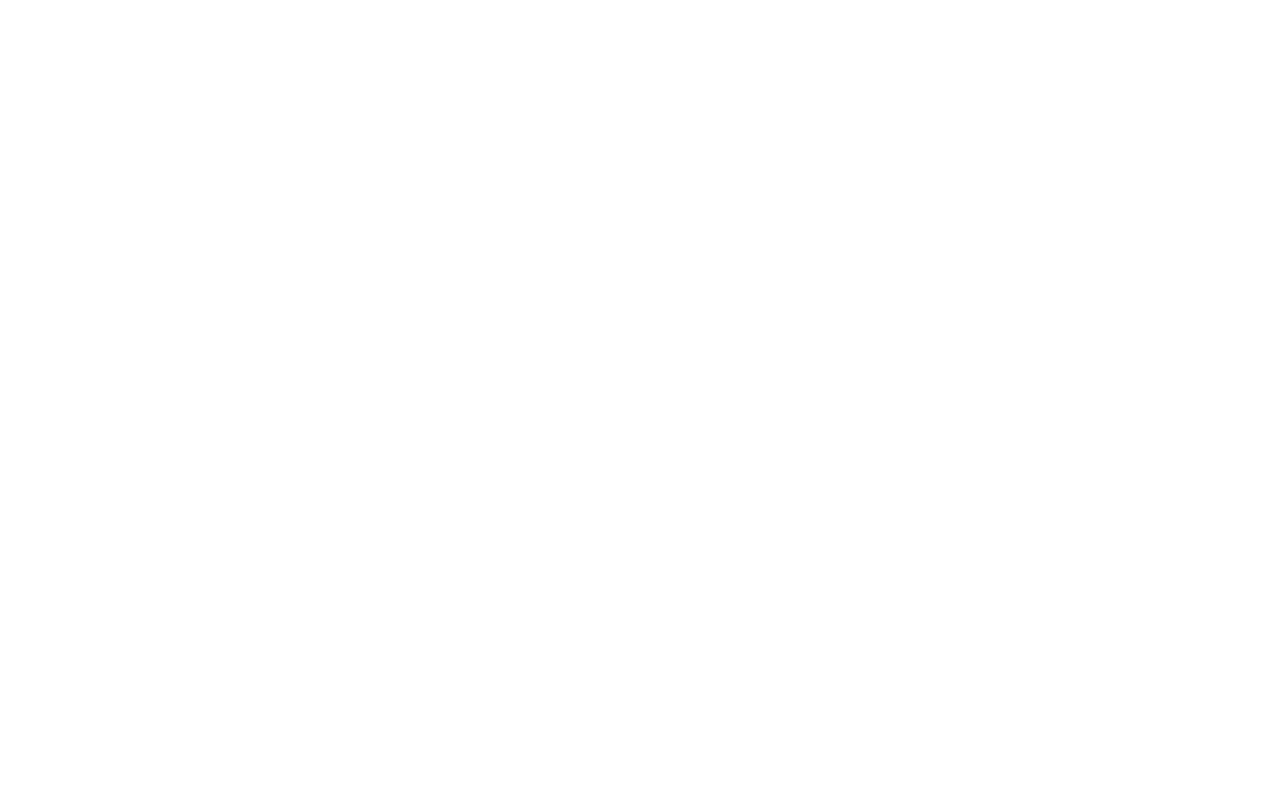
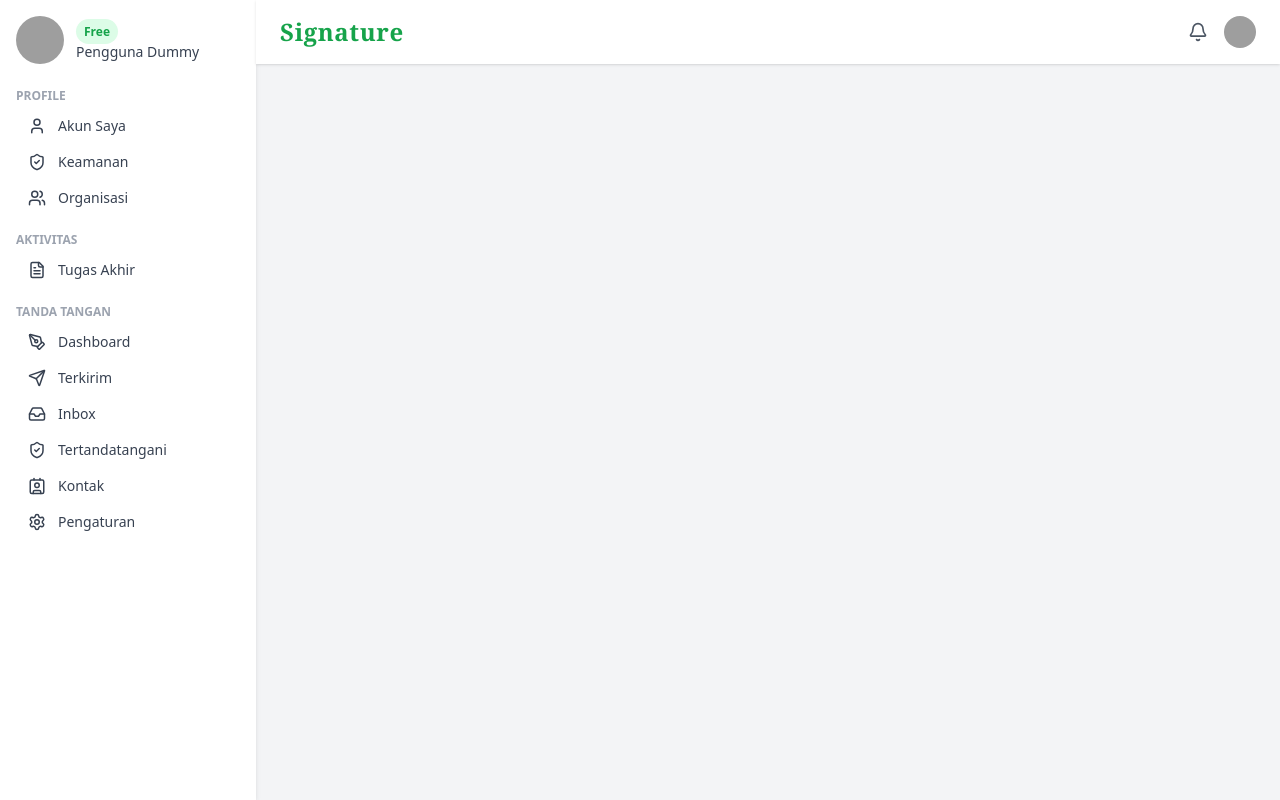
Before and after one commit to Madaihsan/FS, a React (Vite) app: page /MainLayout in a window 1280 px wide. Before the commit this address had no page. Built offline with nearby package versions, Linux system fonts and the light colour scheme; grey boxes are pictures that could not be loaded.

Commit message:
feat: Membuat Homepage dengan Layout dashboar

```diff
--- a/src/App.jsx
+++ b/src/App.jsx
@@ -1,8 +1,10 @@
-// src/App.jsx
 import { BrowserRouter as Router, Routes, Route } from 'react-router-dom'
 import Guest from './pages/auth/guest'
 import Login from './pages/auth/Login'
 import Register from './pages/auth/register'
+import Navbar from './components/Navbar'
+import Sidebar from './components/Sidebar'
+import MainLayout from './layouts/MainLayout'
 
 export default function App() {
   return (
@@ -11,6 +13,9 @@
         <Route path="/" element={<Guest />} />
         <Route path="/login" element={<Login />} />
         <Route path="/register" element={<Register />} />
+        <Route path="/Navbar" element={<Navbar />} />
+        <Route path="/Sidebar" element={<Sidebar />} />
+        <Route path="/MainLayout" element={<MainLayout />} />
       </Routes>
     </Router>
   )
--- /dev/null
+++ b/src/components/Navbar.jsx
@@ -0,0 +1,84 @@
+// src/components/Navbar.jsx
+import { useRef, useEffect, useState } from 'react'
+import { Link } from 'react-router-dom'
+import { Bell, LogOut, Settings, User as UserIcon } from 'lucide-react'
+
+export default function Navbar({ user, onLogout }) {
+  const [dropdownOpen, setDropdownOpen] = useState(false)
+  const dropdownRef = useRef(null)
+
+  const avatar = user?.user_metadata?.avatar_url || 'https://ui-avatars.com/api/?name=User'
+  const name = user?.user_metadata?.name || 'Pengguna'
+  const email = user?.email || 'user@example.com'
+
+  useEffect(() => {
+    const handleClickOutside = (event) => {
+      if (dropdownRef.current && !dropdownRef.current.contains(event.target)) {
+        setDropdownOpen(false)
+      }
+    }
+    document.addEventListener('mousedown', handleClickOutside)
+    return () => {
+      document.removeEventListener('mousedown', handleClickOutside)
+    }
+  }, [])
+
+  return (
+    <header className="bg-white shadow px-6 py-4 flex items-center justify-between relative">
+      <h1 className="text-2xl font-bold text-green-600 font-serif tracking-wide">Signature</h1>
+      <div className="flex items-center space-x-4 relative">
+        <div className="relative">
+          <Bell size={20} className="text-gray-600" />
+        </div>
+        <div className="relative" ref={dropdownRef}>
+          <img
+            src={avatar}
+            alt="Profile"
+            className="w-8 h-8 rounded-full cursor-pointer"
+            onClick={() => setDropdownOpen(!dropdownOpen)}
+          />
+          {dropdownOpen && (
+            <div className="absolute right-0 mt-2 w-56 bg-white border rounded-lg shadow-md z-50 transition ease-in-out duration-200">
+              <div className="px-4 py-3 border-b">
+                <p className="text-sm font-medium text-gray-800">{name}</p>
+                <p className="text-xs text-gray-500 truncate">{email}</p>
+              </div>
+              <ul className="py-1">
+                <li>
+                  <Link
+                    to="/akunsaya"
+                    className="flex items-center px-4 py-2 text-sm text-gray-700 hover:bg-gray-100"
+                  >
+                    <UserIcon size={16} className="mr-2" />
+                    Akun Saya
+                  </Link>
+                </li>
+                <li>
+                  <Link
+                    to="/pengaturan"
+                    className="flex items-center px-4 py-2 text-sm text-gray-700 hover:bg-gray-100"
+                  >
+                    <Settings size={16} className="mr-2" />
+                    Pengaturan
+                  </Link>
+                </li>
+                <li>
+                  <Link
+                    to="/login">
+                  <button
+                    onClick={onLogout}
+                    className="w-full flex items-center px-4 py-2 text-sm text-red-600 hover:bg-gray-100"
+                  >
+                    <LogOut size={16} className="mr-2" />
+                    Logout
+                  </button>
+                  </Link>
+                </li>
+              </ul>
+            </div>
+          )}
+        </div>
+      </div>
+    </header>
+  )
+}
--- /dev/null
+++ b/src/components/Sidebar.jsx
@@ -0,0 +1,81 @@
+// src/components/Sidebar.jsx
+import { NavLink } from 'react-router-dom'
+import {
+  User as UserIcon,
+  ShieldCheck,
+  Users,
+  FileText,
+  Send,
+  Inbox,
+  PenTool,
+  Contact,
+  Settings
+} from 'lucide-react'
+
+export default function Sidebar({ user }) {
+  const avatar = user?.user_metadata?.avatar_url || 'https://ui-avatars.com/api/?name=User'
+  const name = user?.user_metadata?.name || 'Pengguna'
+
+  return (
+    <aside className="w-64 bg-white shadow-md p-4 flex flex-col">
+      {/* Profile */}
+      <div className="flex items-center space-x-3 mb-6">
+        <img src={avatar} alt="Profile" className="w-12 h-12 rounded-full" />
+        <div>
+          <span className="bg-green-100 text-green-600 text-xs font-semibold px-2 py-1 rounded-full">Free</span>
+          <div className="text-sm font-medium text-gray-700">{name}</div>
+        </div>
+      </div>
+
+      {/* Menu Sections */}
+      <div className="space-y-4">
+        <MenuSection title="Profile">
+          <MenuItem icon={<UserIcon size={18} />} text="Akun Saya" path="akunsaya" />
+          <MenuItem icon={<ShieldCheck size={18} />} text="Keamanan" path="keamanan" />
+          <MenuItem icon={<Users size={18} />} text="Organisasi" path="organisasi" />
+        </MenuSection>
+
+        <MenuSection title="Aktivitas">
+          <MenuItem icon={<FileText size={18} />} text="Tugas Akhir" path="tugas-akhir" />
+        </MenuSection>
+
+        <MenuSection title="Tanda Tangan">
+          <MenuItem icon={<PenTool size={18} />} text="Dashboard" path="dashboard" />
+          <MenuItem icon={<Send size={18} />} text="Terkirim" path="terkirim" />
+          <MenuItem icon={<Inbox size={18} />} text="Inbox" path="inbox" />
+          <MenuItem icon={<ShieldCheck size={18} />} text="Tertandatangani" path="tertandatangani" />
+          <MenuItem icon={<Contact size={18} />} text="Kontak" path="kontak" />
+          <MenuItem icon={<Settings size={18} />} text="Pengaturan" path="pengaturan" />
+        </MenuSection>
+      </div>
+    </aside>
+  )
+}
+
+function MenuSection({ title, children }) {
+  return (
+    <div>
+      <h3 className="text-xs font-semibold text-gray-400 uppercase mb-1">{title}</h3>
+      {children}
+    </div>
+  )
+}
+
+function MenuItem({ icon, text, path }) {
+  return (
+    <NavLink
+      to={path}
+      end
+      className={({ isActive }) =>
+        `flex items-center space-x-3 px-3 py-2 rounded-md transition font-medium text-sm ${
+          isActive
+            ? 'bg-green-600 text-white shadow'
+            : 'text-gray-700 hover:text-green-600 hover:bg-green-50'
+        }`
+      }
+    >
+      {icon}
+      <span>{text}</span>
+    </NavLink>
+  )
+}
--- /dev/null
+++ b/src/layouts/MainLayout.jsx
@@ -0,0 +1,33 @@
+// src/layouts/MainLayout.jsx
+import { useState } from 'react'
+import { Outlet } from 'react-router-dom'
+
+import Sidebar from '../components/Sidebar'
+import Navbar from '../components/Navbar'
+
+export default function MainLayout() {
+  // Data dummy user
+  const [user] = useState({
+    email: 'dummy@example.com',
+    user_metadata: {
+      name: 'Pengguna Dummy',
+      avatar_url: 'https://ui-avatars.com/api/?name=Dummy'
+    }
+  })
+
+  const handleLogout = () => {
+    alert('Logout clicked (dummy)')
+  }
+
+  return (
+    <div className="flex h-screen bg-gray-100">
+      <Sidebar user={user} />
+      <div className="flex flex-col flex-1">
+        <Navbar user={user} onLogout={handleLogout} />
+        <main className="flex-1 p-6 overflow-y-auto">
+          <Outlet />
+        </main>
+      </div>
+    </div>
+  )
+}
```
